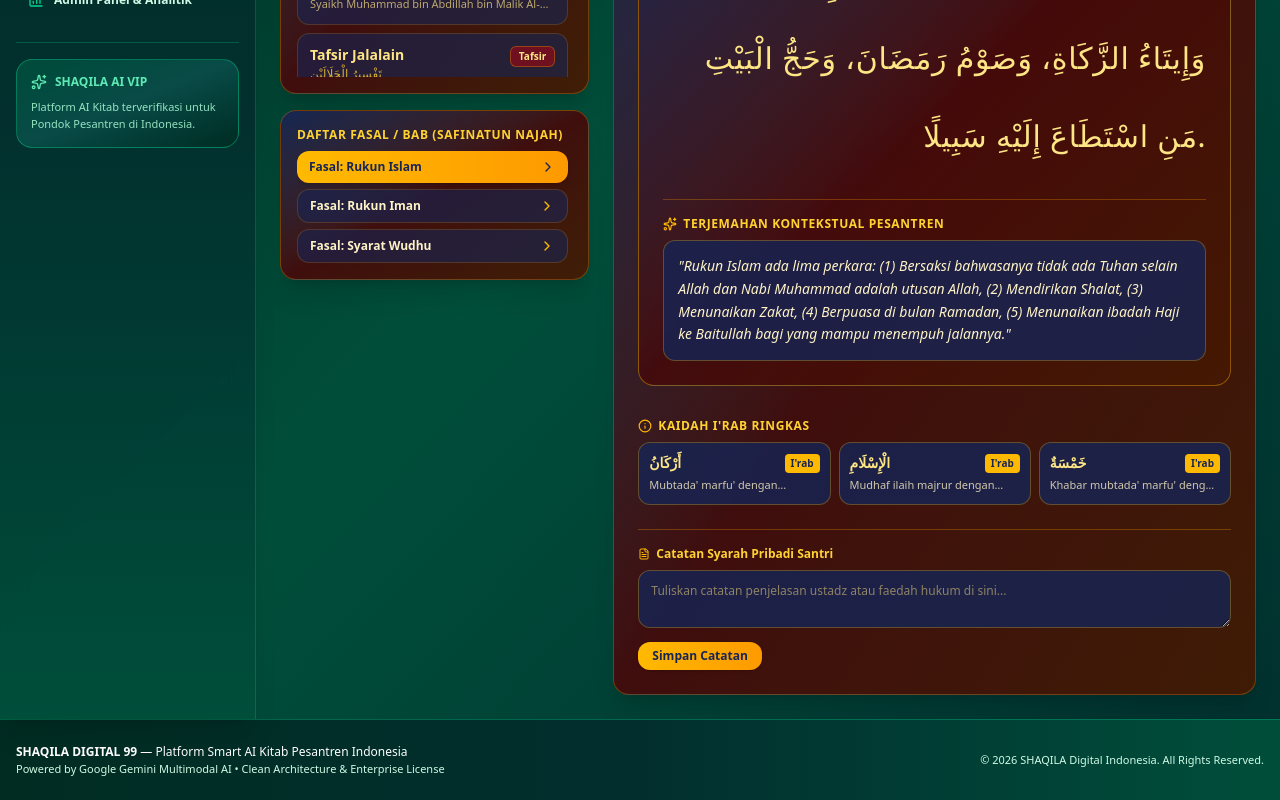
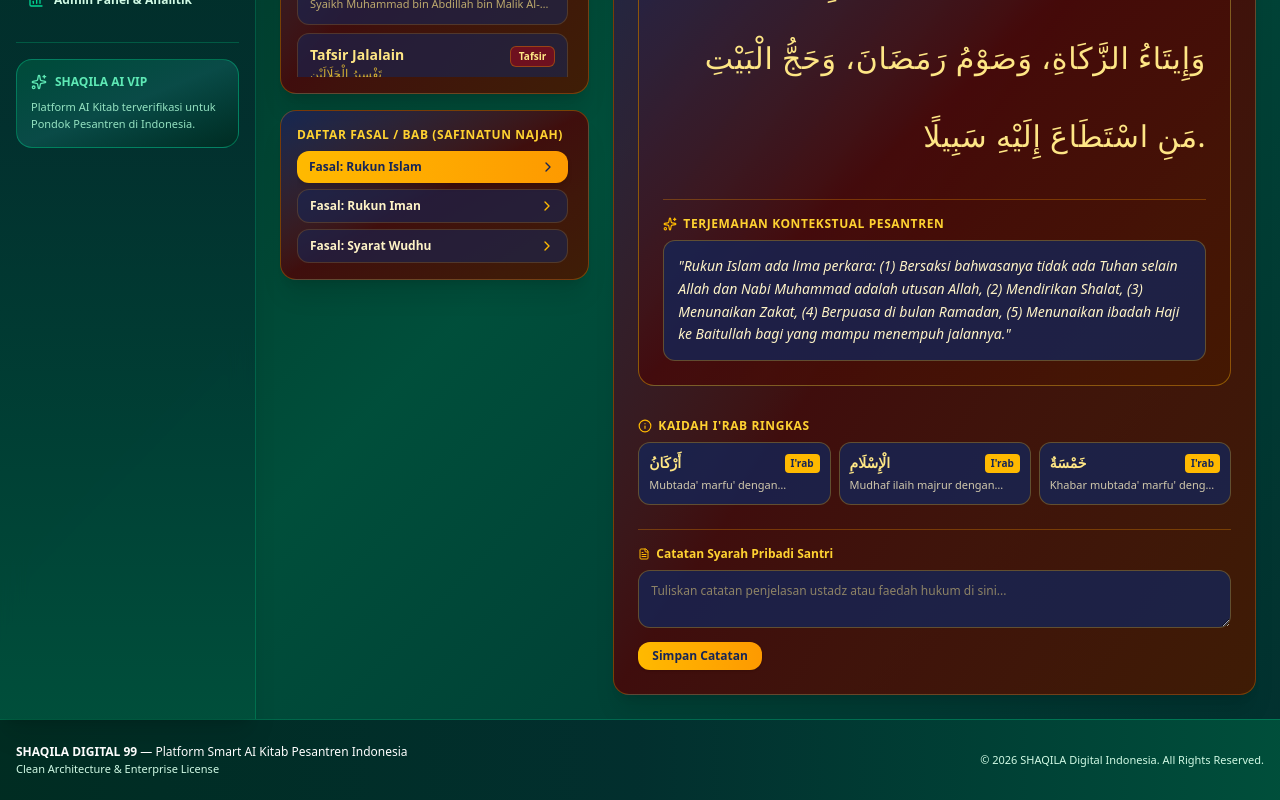
Before and after one commit to shakillaza/Kitabpesantren, a React (Vite) app: page / in a window 1280 px wide. Shown: the part 539-1339 px from the top of the page. Built offline with nearby package versions, Linux system fonts and the light colour scheme.

Commit message:
fix(footer): remove AI branding from footer text
Clean up footer description to focus on architecture and licensing instead of model-specific branding.

```diff
--- a/src/App.tsx
+++ b/src/App.tsx
@@ -73,7 +73,7 @@ export default function App() {
           <div>
             <span className="font-bold text-white">SHAQILA DIGITAL 99</span> — Platform Smart AI Kitab Pesantren Indonesia
             <p className="text-[11px] text-emerald-100 mt-0.5">
-              Powered by Google Gemini Multimodal AI • Clean Architecture & Enterprise License
+              Clean Architecture & Enterprise License
             </p>
           </div>
           <div className="text-[11px] text-emerald-100">
```
